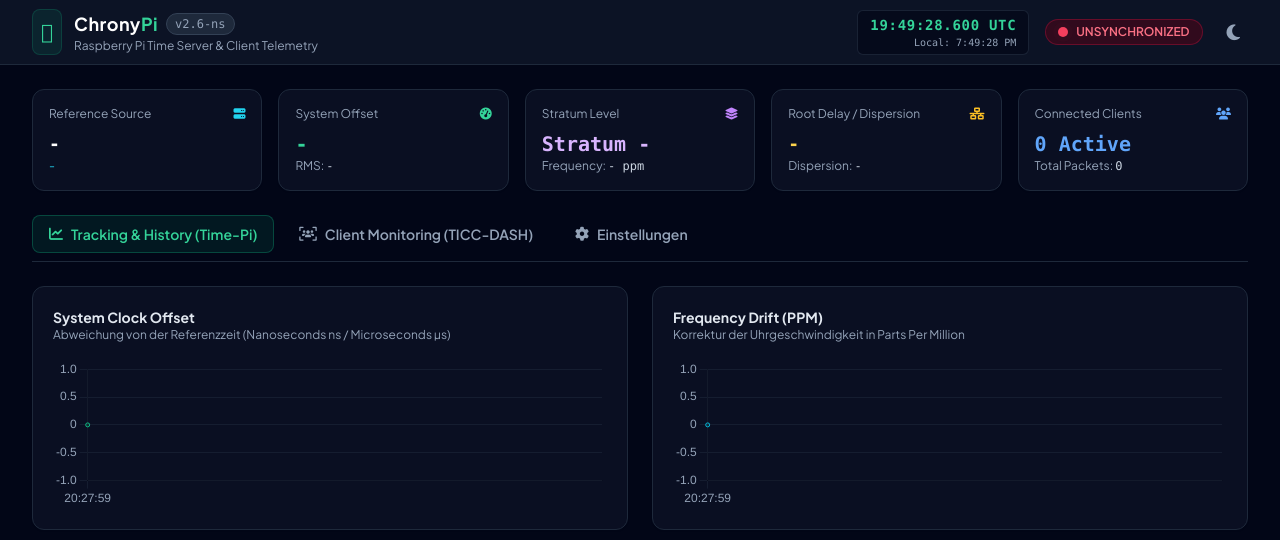
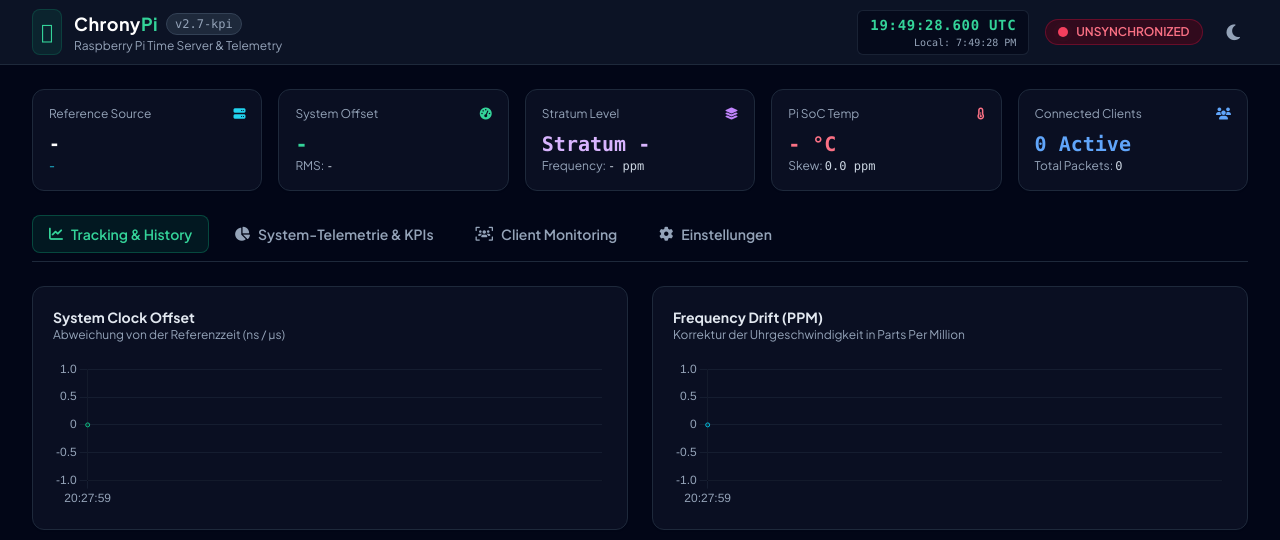
Before and after one commit to ApfelBirneKreis/ChronyPi-Dashboard, a Flask app: page / in a window 1280 px wide. Shown: the top 540 px of the page. Run offline with Flask 3, Linux system fonts and the light colour scheme; data comes from the database, SQL or seed files in the repository; some libraries are stand-ins or nearby versions.

Commit message:
Revise index.html for version and KPI updates
Updated version label and modified text descriptions for clarity. Added new KPI metrics for temperature and skew.

Signed-off-by: ApfelBirneKreis <84158946+ApfelBirneKreis@users.noreply.github.com>

```diff
--- a/templates/index.html
+++ b/templates/index.html
@@ -68,9 +68,9 @@
                     <div>
                         <div class="flex items-center gap-2">
                             <h1 class="text-lg font-bold text-slate-900 dark:text-white tracking-wide">Chrony<span class="text-emerald-500 dark:text-emerald-400">Pi</span></h1>
-                            <span class="text-xs px-2 py-0.5 rounded-full bg-slate-100 dark:bg-slate-800 text-slate-600 dark:text-slate-400 border border-slate-200 dark:border-slate-700 font-mono">v2.6-ns</span>
+                            <span class="text-xs px-2 py-0.5 rounded-full bg-slate-100 dark:bg-slate-800 text-slate-600 dark:text-slate-400 border border-slate-200 dark:border-slate-700 font-mono">v2.7-kpi</span>
                         </div>
-                        <p class="text-xs text-slate-500 dark:text-slate-400 hidden sm:block">Raspberry Pi Time Server & Client Telemetry</p>
+                        <p class="text-xs text-slate-500 dark:text-slate-400 hidden sm:block">Raspberry Pi Time Server & Telemetry</p>
                     </div>
                 </div>
 
@@ -140,15 +140,15 @@
                 </div>
             </div>
 
-            <!-- Root Delay -->
+            <!-- Pi Temperature -->
             <div class="bg-white dark:bg-slate-900/60 border border-slate-200 dark:border-slate-800 rounded-xl p-4 flex flex-col justify-between hover:border-slate-300 dark:hover:border-slate-700 transition shadow-sm">
                 <div class="flex items-center justify-between text-slate-500 dark:text-slate-400 text-xs">
-                    <span>Root Delay / Dispersion</span>
-                    <i class="fa-solid fa-network-wired text-amber-500 dark:text-amber-400"></i>
+                    <span>Pi SoC Temp</span>
+                    <i class="fa-solid fa-temperature-half text-rose-500 dark:text-rose-400"></i>
                 </div>
                 <div class="mt-2">
-                    <div id="kpi-rootdelay" class="text-lg font-bold font-mono text-amber-600 dark:text-amber-300">-</div>
-                    <div class="text-xs text-slate-500 dark:text-slate-400">Dispersion: <span id="kpi-dispersion" class="font-mono text-slate-700 dark:text-slate-300">-</span></div>
+                    <div id="kpi-temp" class="text-xl font-bold font-mono text-rose-600 dark:text-rose-400">- °C</div>
+                    <div class="text-xs text-slate-500 dark:text-slate-400">Skew: <span id="kpi-skew" class="font-mono text-slate-700 dark:text-slate-300">-</span></div>
                 </div>
             </div>
 
@@ -166,17 +166,21 @@
         </div>
 
         <!-- DASHBOARD TAB NAVIGATION -->
-        <div class="flex items-center justify-between border-b border-slate-200 dark:border-slate-800 pb-2">
+        <div class="flex items-center justify-between border-b border-slate-200 dark:border-slate-800 pb-2 overflow-x-auto">
             <nav class="flex space-x-2" aria-label="Tabs">
-                <button id="tab-btn-tracking" onclick="switchTab('tracking')" class="px-4 py-2 text-sm font-semibold rounded-lg bg-emerald-500/10 text-emerald-600 dark:text-emerald-400 border border-emerald-500/30 flex items-center gap-2 transition">
+                <button id="tab-btn-tracking" onclick="switchTab('tracking')" class="px-4 py-2 text-sm font-semibold rounded-lg bg-emerald-500/10 text-emerald-600 dark:text-emerald-400 border border-emerald-500/30 flex items-center gap-2 transition whitespace-nowrap">
                     <i class="fa-solid fa-chart-line"></i>
-                    <span>Tracking & History (Time-Pi)</span>
+                    <span>Tracking & History</span>
                 </button>
-                <button id="tab-btn-clients" onclick="switchTab('clients')" class="px-4 py-2 text-sm font-semibold rounded-lg text-slate-600 dark:text-slate-400 hover:text-slate-900 dark:hover:text-slate-200 hover:bg-slate-100 dark:hover:bg-slate-900 border border-transparent flex items-center gap-2 transition">
+                <button id="tab-btn-kpi" onclick="switchTab('kpi')" class="px-4 py-2 text-sm font-semibold rounded-lg text-slate-600 dark:text-slate-400 hover:text-slate-900 dark:hover:text-slate-200 hover:bg-slate-100 dark:hover:bg-slate-900 border border-transparent flex items-center gap-2 transition whitespace-nowrap">
+                    <i class="fa-solid fa-chart-pie"></i>
+                    <span>System-Telemetrie & KPIs</span>
+                </button>
+                <button id="tab-btn-clients" onclick="switchTab('clients')" class="px-4 py-2 text-sm font-semibold rounded-lg text-slate-600 dark:text-slate-400 hover:text-slate-900 dark:hover:text-slate-200 hover:bg-slate-100 dark:hover:bg-slate-900 border border-transparent flex items-center gap-2 transition whitespace-nowrap">
                     <i class="fa-solid fa-users-viewfinder"></i>
-                    <span>Client Monitoring (TICC-DASH)</span>
+                    <span>Client Monitoring</span>
                 </button>
-                <button id="tab-btn-settings" onclick="switchTab('settings')" class="px-4 py-2 text-sm font-semibold rounded-lg text-slate-600 dark:text-slate-400 hover:text-slate-900 dark:hover:text-slate-200 hover:bg-slate-100 dark:hover:bg-slate-900 border border-transparent flex items-center gap-2 transition">
+                <button id="tab-btn-settings" onclick="switchTab('settings')" class="px-4 py-2 text-sm font-semibold rounded-lg text-slate-600 dark:text-slate-400 hover:text-slate-900 dark:hover:text-slate-200 hover:bg-slate-100 dark:hover:bg-slate-900 border border-transparent flex items-center gap-2 transition whitespace-nowrap">
                     <i class="fa-solid fa-gear"></i>
                     <span>Einstellungen</span>
                 </button>
@@ -191,7 +195,7 @@
                     <div class="flex items-center justify-between mb-4">
                         <div>
                             <h3 class="text-sm font-bold text-slate-800 dark:text-slate-200">System Clock Offset</h3>
-                            <p class="text-xs text-slate-500 dark:text-slate-400">Abweichung von der Referenzzeit (Nanoseconds ns / Microseconds µs)</p>
+                            <p class="text-xs text-slate-500 dark:text-slate-400">Abweichung von der Referenzzeit (ns / µs)</p>
                         </div>
                     </div>
                     <div class="relative h-64 w-full flex-1">
@@ -275,7 +279,38 @@
             </div>
         </div>
 
-        <!-- TAB 2: CONNECTED CLIENTS DASHBOARD -->
+        <!-- TAB 2: KPI & SYSTEM TELEMETRY -->
+        <div id="tab-kpi-content" class="hidden space-y-6">
+            <div class="grid grid-cols-1 lg:grid-cols-2 gap-6">
+                <!-- Temperature Chart -->
+                <div class="bg-white dark:bg-slate-900/60 border border-slate-200 dark:border-slate-800 rounded-xl p-5 flex flex-col shadow-sm">
+                    <div class="flex items-center justify-between mb-4">
+                        <div>
+                            <h3 class="text-sm font-bold text-slate-800 dark:text-slate-200">Raspberry Pi SoC Temperatur</h3>
+                            <p class="text-xs text-slate-500 dark:text-slate-400">Prozessor- und Platinentemperatur in °C</p>
+                        </div>
+                    </div>
+                    <div class="relative h-64 w-full flex-1">
+                        <canvas id="tempChart"></canvas>
+                    </div>
+                </div>
+
+                <!-- Skew & Residual Freq Chart -->
+                <div class="bg-white dark:bg-slate-900/60 border border-slate-200 dark:border-slate-800 rounded-xl p-5 flex flex-col shadow-sm">
+                    <div class="flex items-center justify-between mb-4">
+                        <div>
+                            <h3 class="text-sm font-bold text-slate-800 dark:text-slate-200">Erweiterte Metriken (Skew & Residual)</h3>
+                            <p class="text-xs text-slate-500 dark:text-slate-400">Fehlerungenauigkeit (Skew) und Restdrift in ppm</p>
+                        </div>
+                    </div>
+                    <div class="relative h-64 w-full flex-1">
+                        <canvas id="metricsChart"></canvas>
+                    </div>
+                </div>
+            </div>
+        </div>
+
+        <!-- TAB 3: CONNECTED CLIENTS DASHBOARD -->
         <div id="tab-clients-content" class="hidden space-y-6">
             <div class="bg-white dark:bg-slate-900/60 border border-slate-200 dark:border-slate-800 rounded-xl overflow-hidden shadow-sm">
                 <div class="p-4 border-b border-slate-200 dark:border-slate-800 flex items-center justify-between">
@@ -301,7 +336,7 @@
             </div>
         </div>
 
-        <!-- TAB 3: EINSTELLUNGEN & SYSTEM STATUS -->
+        <!-- TAB 4: EINSTELLUNGEN & SYSTEM STATUS -->
         <div id="tab-settings-content" class="hidden space-y-6">
 
             <!-- Live Status Overview Box -->
@@ -385,7 +420,7 @@
                     <div class="flex items-center justify-between bg-slate-100 dark:bg-slate-950 p-4 rounded-lg border border-slate-200 dark:border-slate-800">
                         <div>
                             <p class="text-sm font-bold text-slate-800 dark:text-slate-200">Historie als CSV herunterladen</p>
-                            <p class="text-xs text-slate-500 dark:text-slate-400">Exportiert alle gespeicherten Messwerte (Timestamp, Offset, Drift, Stratum).</p>
+                            <p class="text-xs text-slate-500 dark:text-slate-400">Exportiert alle gespeicherten Messwerte (Timestamp, Offset, Drift, Temp, Skew).</p>
                         </div>
                         <a href="/api/export/csv" class="px-4 py-2 bg-cyan-500 hover:bg-cyan-600 text-slate-950 font-bold rounded-lg text-xs transition flex items-center gap-2 shadow-md">
                             <i class="fa-solid fa-file-csv text-sm"></i>
@@ -427,6 +462,9 @@
     <script>
         let offsetChartInstance = null;
         let frequencyChartInstance = null;
+        let tempChartInstance = null;
+        let metricsChartInstance = null;
+
         let cachedClients = [];
         let cachedSources = [];
         let showInvalidSources = false;
@@ -454,27 +492,34 @@
 
         function switchTab(tab) {
             const btnTracking = document.getElementById('tab-btn-tracking');
+            const btnKpi = document.getElementById('tab-btn-kpi');
             const btnClients = document.getElementById('tab-btn-clients');
             const btnSettings = document.getElementById('tab-btn-settings');
 
             const contentTracking = document.getElementById('tab-tracking-content');
+            const contentKpi = document.getElementById('tab-kpi-content');
             const contentClients = document.getElementById('tab-clients-content');
             const contentSettings = document.getElementById('tab-settings-content');
 
-            const inactiveClass = "px-4 py-2 text-sm font-semibold rounded-lg text-slate-600 dark:text-slate-400 hover:text-slate-900 dark:hover:text-slate-200 hover:bg-slate-100 dark:hover:bg-slate-900 border border-transparent flex items-center gap-2 transition";
-            const activeClass = "px-4 py-2 text-sm font-semibold rounded-lg bg-emerald-500/10 text-emerald-600 dark:text-emerald-400 border border-emerald-500/30 flex items-center gap-2 transition";
+            const inactiveClass = "px-4 py-2 text-sm font-semibold rounded-lg text-slate-600 dark:text-slate-400 hover:text-slate-900 dark:hover:text-slate-200 hover:bg-slate-100 dark:hover:bg-slate-900 border border-transparent flex items-center gap-2 transition whitespace-nowrap";
+            const activeClass = "px-4 py-2 text-sm font-semibold rounded-lg bg-emerald-500/10 text-emerald-600 dark:text-emerald-400 border border-emerald-500/30 flex items-center gap-2 transition whitespace-nowrap";
 
             if (btnTracking) btnTracking.className = inactiveClass;
+            if (btnKpi) btnKpi.className = inactiveClass;
             if (btnClients) btnClients.className = inactiveClass;
             if (btnSettings) btnSettings.className = inactiveClass;
 
             if (contentTracking) contentTracking.classList.add('hidden');
+            if (contentKpi) contentKpi.classList.add('hidden');
             if (contentClients) contentClients.classList.add('hidden');
             if (contentSettings) contentSettings.classList.add('hidden');
 
             if (tab === 'tracking') {
                 if (contentTracking) contentTracking.classList.remove('hidden');
                 if (btnTracking) btnTracking.className = activeClass;
+            } else if (tab === 'kpi') {
+                if (contentKpi) contentKpi.classList.remove('hidden');
+                if (btnKpi) btnKpi.className = activeClass;
             } else if (tab === 'clients') {
                 if (contentClients) contentClients.classList.remove('hidden');
                 if (btnClients) btnClients.className = activeClass;
@@ -490,58 +535,42 @@
             const textColor = isDark ? '#94a3b8' : '#475569';
             const gridColor = isDark ? 'rgba(51, 65, 85, 0.3)' : 'rgba(226, 232, 240, 0.8)';
 
+            // Offset Chart
             if (offsetChartInstance) offsetChartInstance.destroy();
-            const ctxOffset = document.getElementById('offsetChart').getContext('2d');
-            offsetChartInstance = new Chart(ctxOffset, {
+            offsetChartInstance = new Chart(document.getElementById('offsetChart').getContext('2d'), {
+                type: 'line',
+                data: { labels: [], datasets: [{ label: 'Offset', data: [], borderColor: '#10b981', backgroundColor: 'rgba(16, 185, 129, 0.1)', fill: true, tension: 0.35, pointRadius: 2 }] },
+                options: { responsive: true, maintainAspectRatio: false, plugins: { legend: { display: false } }, scales: { x: { ticks: { color: textColor, maxTicksLimit: 8 }, grid: { color: gridColor } }, y: { ticks: { color: textColor }, grid: { color: gridColor } } } }
+            });
+
+            // Frequency Drift Chart
+            if (frequencyChartInstance) frequencyChartInstance.destroy();
+            frequencyChartInstance = new Chart(document.getElementById('frequencyChart').getContext('2d'), {
+                type: 'line',
+                data: { labels: [], datasets: [{ label: 'Drift (ppm)', data: [], borderColor: '#06b6d4', backgroundColor: 'rgba(6, 182, 212, 0.1)', fill: true, tension: 0.35, pointRadius: 2 }] },
+                options: { responsive: true, maintainAspectRatio: false, plugins: { legend: { display: false } }, scales: { x: { ticks: { color: textColor, maxTicksLimit: 8 }, grid: { color: gridColor } }, y: { ticks: { color: textColor }, grid: { color: gridColor } } } }
+            });
+
+            // Temperature Chart
+            if (tempChartInstance) tempChartInstance.destroy();
+            tempChartInstance = new Chart(document.getElementById('tempChart').getContext('2d'), {
+                type: 'line',
+                data: { labels: [], datasets: [{ label: 'SoC Temp (°C)', data: [], borderColor: '#f43f5e', backgroundColor: 'rgba(244, 63, 94, 0.1)', fill: true, tension: 0.35, pointRadius: 2 }] },
+                options: { responsive: true, maintainAspectRatio: false, plugins: { legend: { display: false } }, scales: { x: { ticks: { color: textColor, maxTicksLimit: 8 }, grid: { color: gridColor } }, y: { ticks: { color: textColor }, grid: { color: gridColor } } } }
+            });
+
+            // Metrics Chart (Skew & Residual)
+            if (metricsChartInstance) metricsChartInstance.destroy();
+            metricsChartInstance = new Chart(document.getElementById('metricsChart').getContext('2d'), {
                 type: 'line',
                 data: {
                     labels: [],
-                    datasets: [{
-                        label: 'Offset (µs)',
-                        data: [],
-                        borderColor: '#10b981',
-                        backgroundColor: 'rgba(16, 185, 129, 0.1)',
-                        fill: true,
-                        tension: 0.35,
-                        pointRadius: 2
-                    }]
+                    datasets: [
+                        { label: 'Skew (ppm)', data: [], borderColor: '#8b5cf6', backgroundColor: 'rgba(139, 92, 246, 0.1)', fill: false, tension: 0.35, pointRadius: 2 },
+                        { label: 'Residual Freq (ppm)', data: [], borderColor: '#f59e0b', backgroundColor: 'rgba(245, 158, 11, 0.1)', fill: false, tension: 0.35, pointRadius: 2 }
+                    ]
                 },
-                options: {
-                    responsive: true,
-                    maintainAspectRatio: false,
-                    plugins: { legend: { display: false } },
-                    scales: {
-                        x: { ticks: { color: textColor, maxTicksLimit: 8 }, grid: { color: gridColor } },
-                        y: { ticks: { color: textColor }, grid: { color: gridColor } }
-                    }
-                }
-            });
-
-            if (frequencyChartInstance) frequencyChartInstance.destroy();
-            const ctxFreq = document.getElementById('frequencyChart').getContext('2d');
-            frequencyChartInstance = new Chart(ctxFreq, {
-                type: 'line',
-                data: {
-                    labels: [],
-                    datasets: [{
-                        label: 'Drift (ppm)',
-                        data: [],
-                        borderColor: '#06b6d4',
-                        backgroundColor: 'rgba(6, 182, 212, 0.1)',
-                        fill: true,
-                        tension: 0.35,
-                        pointRadius: 2
-                    }]
-                },
-                options: {
-                    responsive: true,
-                    maintainAspectRatio: false,
-                    plugins: { legend: { display: false } },
-                    scales: {
-                        x: { ticks: { color: textColor, maxTicksLimit: 8 }, grid: { color: gridColor } },
-                        y: { ticks: { color: textColor }, grid: { color: gridColor } }
-                    }
-                }
+                options: { responsive: true, maintainAspectRatio: false, plugins: { legend: { display: true, labels: { color: textColor } } }, scales: { x: { ticks: { color: textColor, maxTicksLimit: 8 }, grid: { color: gridColor } }, y: { ticks: { color: textColor }, grid: { color: gridColor } } } }
             });
         }
 
@@ -637,7 +666,6 @@
                 const data = await res.json();
 
                 const t = data.tracking || {};
-
                 updateSyncBadge(data.is_synced);
 
                 if (document.getElementById('stat-db-size')) {
@@ -689,8 +717,10 @@
                 document.getElementById('kpi-rms').innerText = t.rms_offset || '-';
                 document.getElementById('kpi-stratum').innerText = t.stratum ? `Stratum ${t.stratum}` : '-';
                 document.getElementById('kpi-freq').innerText = t.frequency ? `${t.frequency} ppm` : '-';
-                document.getElementById('kpi-rootdelay').innerText = t.root_delay || '-';
-                document.getElementById('kpi-dispersion').innerText = t.root_dispersion || '-';
+
+                // Pi Temperature & Skew KPIs
+                document.getElementById('kpi-temp').innerText = t.temperature ? `${parseFloat(t.temperature).toFixed(1)} °C` : '- °C';
+                document.getElementById('kpi-skew').innerText = t.skew ? `${t.skew} ppm` : '-';
 
                 if (data.stats) {
                     const s24 = data.stats["24h"] || {min_offset: 0, max_offset: 0, min_freq: 0, max_freq: 0};
@@ -712,14 +742,30 @@
                     const labels = data.history.map(h => h.timestamp.split('T')[1].split('.')[0]);
                     const offsets = data.history.map(h => h.system_offset * 1000000);
                     const freqs = data.history.map(h => h.frequency);
+                    const temps = data.history.map(h => h.temperature);
+                    const skews = data.history.map(h => h.skew);
+                    const resFreqs = data.history.map(h => h.residual_freq);
 
+                    // Offset Chart
                     offsetChartInstance.data.labels = labels;
                     offsetChartInstance.data.datasets[0].data = offsets;
                     offsetChartInstance.update();
 
+                    // Frequency Chart
                     frequencyChartInstance.data.labels = labels;
                     frequencyChartInstance.data.datasets[0].data = freqs;
                     frequencyChartInstance.update();
+
+                    // Temperature Chart
+                    tempChartInstance.data.labels = labels;
+                    tempChartInstance.data.datasets[0].data = temps;
+                    tempChartInstance.update();
+
+                    // Metrics Chart (Skew & Residual)
+                    metricsChartInstance.data.labels = labels;
+                    metricsChartInstance.data.datasets[0].data = skews;
+                    metricsChartInstance.data.datasets[1].data = resFreqs;
+                    metricsChartInstance.update();
                 }
 
             } catch (err) {
```
